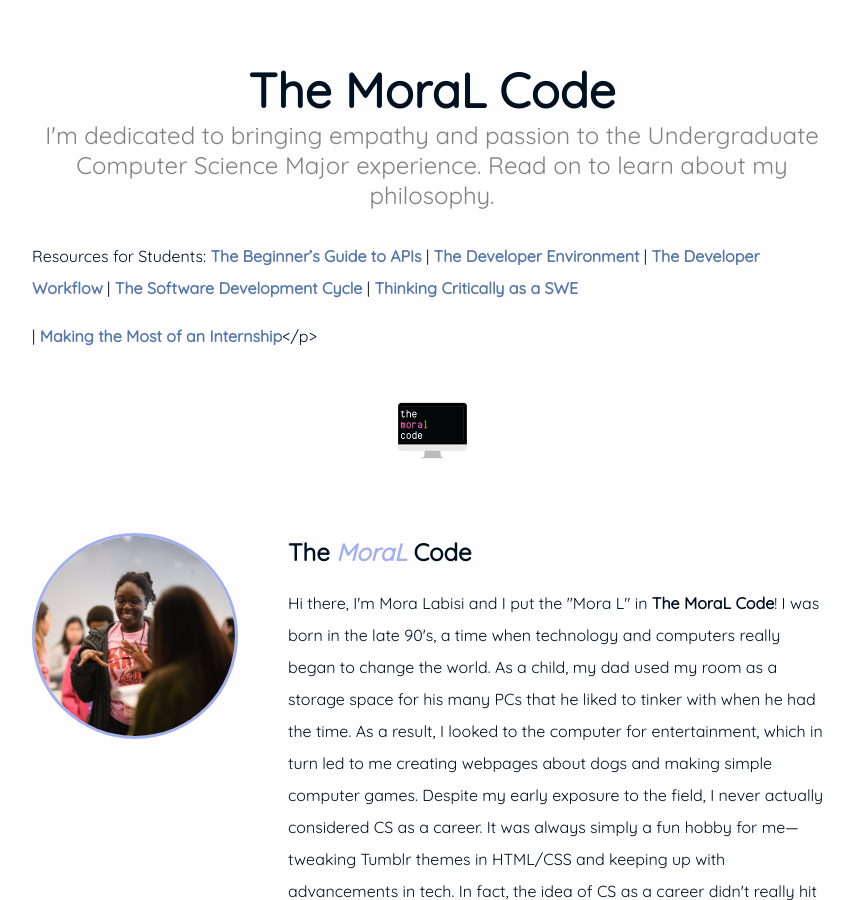
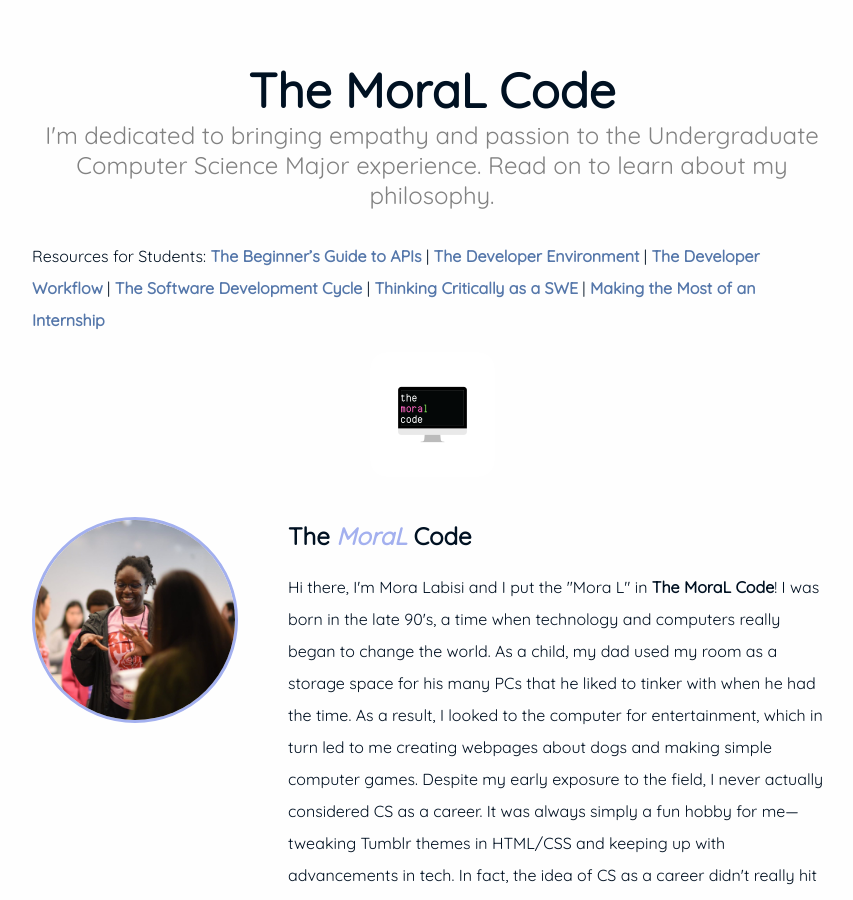
Before and after one commit to themoralcodeorg/themoralcodeorg.github.io, a Jekyll site: the page built from index.md, in a window 1280 px wide and 900 px high. Shown: the whole window, without its empty margins (208-1061 px from the left). Built offline with Jekyll 4.4.1, drawn with Linux system fonts in a browser that asks for light colours.

```diff
--- a/index.md
+++ b/index.md
@@ -6,7 +6,7 @@ sitemap:
   priority: 0.9
 ---
 
-<p>Resources for Students: <a href="{{ 'assets/pdf/apis.pdf' | prepend: site.baseurl }}" aria-label="The Beginner’s Guide to APIs" target="_blank">The Beginner’s Guide to APIs</a> | <a href="{{ 'assets/pdf/devEnv.pdf' | prepend: site.baseurl }}" aria-label="The Developer Environment" target="_blank">The Developer Environment</a> | <a href="{{ 'assets/pdf/devWorkflow.pdf' | prepend: site.baseurl }}" aria-label="The Developer Workflow" target="_blank">The Developer Workflow</a> | <a href="{{ 'assets/pdf/sdlc.pdf' | prepend: site.baseurl }}" aria-label="The Software Development Cycle" target="_blank">The Software Development Cycle</a> | <a href="{{ 'assets/pdf/thinkingCritically.pdf' | prepend: site.baseurl }}" aria-label="Thinking Critically as a SWE" target="_blank">Thinking Critically as a SWE</a></p> | <a href="{{ 'assets/pdf/internship.pdf' | prepend: site.baseurl }}" aria-label="Making the Most of an Internship" target="_blank">Making the Most of an Internship</a></p>
+<p>Resources for Students: <a href="{{ 'assets/pdf/apis.pdf' | prepend: site.baseurl }}" aria-label="The Beginner’s Guide to APIs" target="_blank">The Beginner’s Guide to APIs</a> | <a href="{{ 'assets/pdf/devEnv.pdf' | prepend: site.baseurl }}" aria-label="The Developer Environment" target="_blank">The Developer Environment</a> | <a href="{{ 'assets/pdf/devWorkflow.pdf' | prepend: site.baseurl }}" aria-label="The Developer Workflow" target="_blank">The Developer Workflow</a> | <a href="{{ 'assets/pdf/sdlc.pdf' | prepend: site.baseurl }}" aria-label="The Software Development Cycle" target="_blank">The Software Development Cycle</a> | <a href="{{ 'assets/pdf/thinkingCritically.pdf' | prepend: site.baseurl }}" aria-label="Thinking Critically as a SWE" target="_blank">Thinking Critically as a SWE</a> | <a href="{{ 'assets/pdf/internship.pdf' | prepend: site.baseurl }}" aria-label="Making the Most of an Internship" target="_blank">Making the Most of an Internship</a></p>
 
 <img src="{{ '/assets/img/tmc.png' | prepend: site.baseurl }}" id="about-img">
 
```
